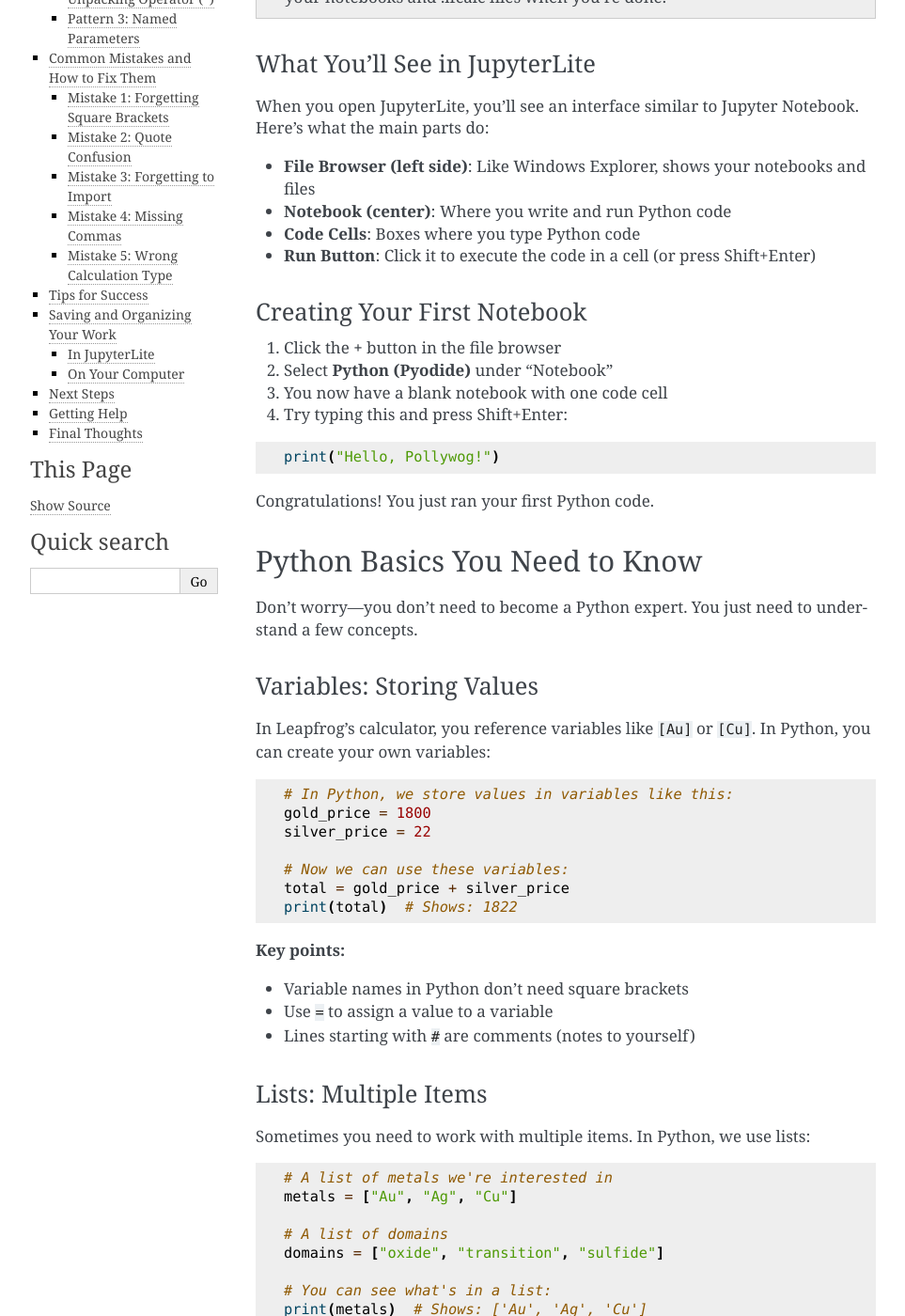
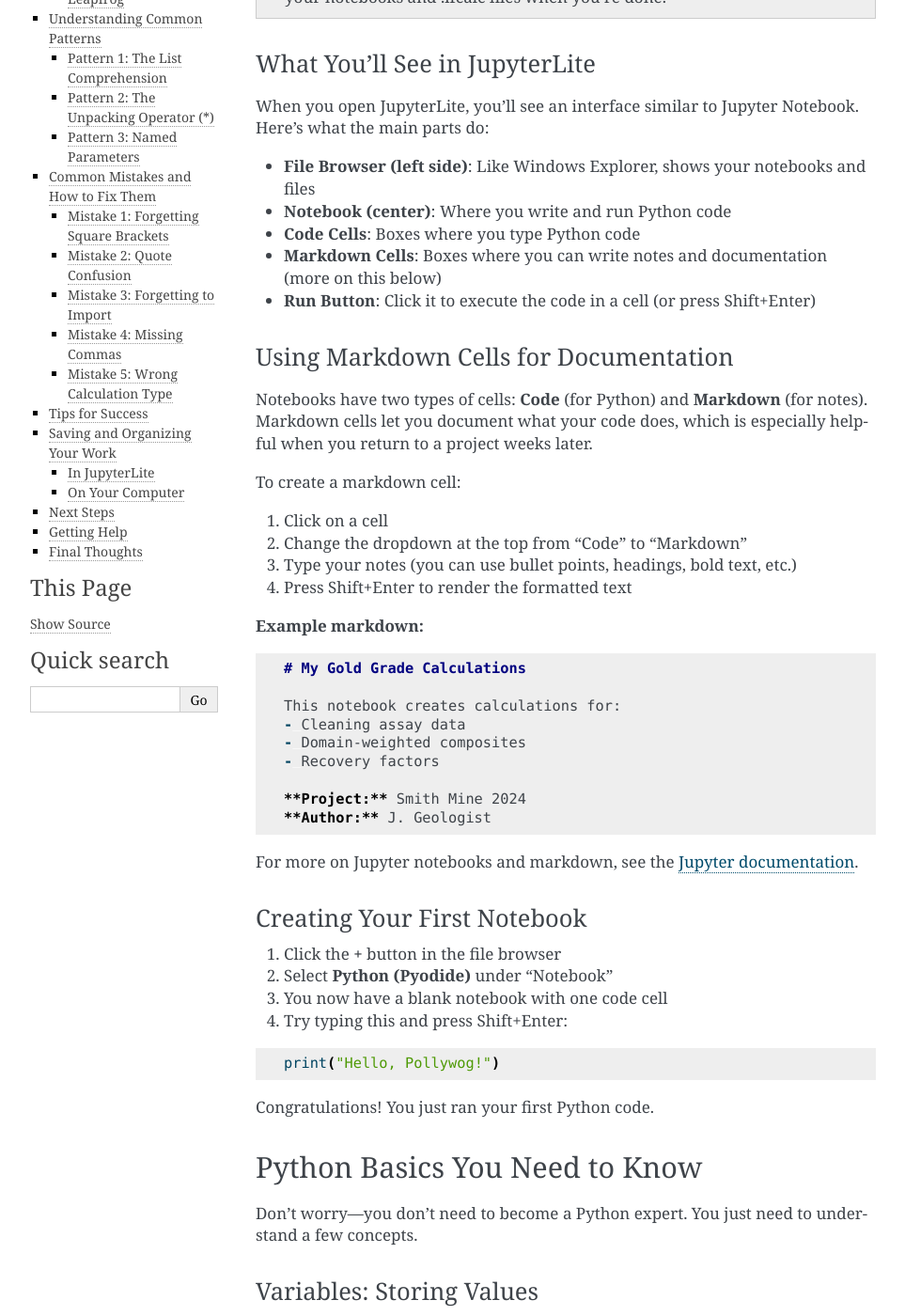
Before and after one commit to endarthur/pollywog, a Sphinx documentation site: the page built from docs/geologist_tutorial.rst, in a window 1280 px wide and 1400 px high, scrolled down 1261 px. Shown: the whole window at 94% size, without its empty margins (148-1111 px from the left). Built offline with Sphinx 7.4.7, drawn with Linux system fonts in a browser that asks for light colours; some of the changed text lies outside the part shown.

Commit message:
Address feedback: add f-strings, markdown cells, autodownload magic, and clarifications
Co-authored-by: endarthur <1152125+endarthur@users.noreply.github.com>

```diff
--- a/docs/geologist_tutorial.rst
+++ b/docs/geologist_tutorial.rst
@@ -48,7 +48,36 @@ When you open JupyterLite, you'll see an interface similar to Jupyter Notebook.
 - **File Browser (left side)**: Like Windows Explorer, shows your notebooks and files
 - **Notebook (center)**: Where you write and run Python code
 - **Code Cells**: Boxes where you type Python code
+- **Markdown Cells**: Boxes where you can write notes and documentation (more on this below)
 - **Run Button**: Click it to execute the code in a cell (or press Shift+Enter)
+
+Using Markdown Cells for Documentation
+~~~~~~~~~~~~~~~~~~~~~~~~~~~~~~~~~~~~~~~
+
+Notebooks have two types of cells: **Code** (for Python) and **Markdown** (for notes). Markdown cells let you document what your code does, which is especially helpful when you return to a project weeks later.
+
+To create a markdown cell:
+
+1. Click on a cell
+2. Change the dropdown at the top from "Code" to "Markdown"
+3. Type your notes (you can use bullet points, headings, bold text, etc.)
+4. Press Shift+Enter to render the formatted text
+
+**Example markdown:**
+
+.. code-block:: markdown
+
+   # My Gold Grade Calculations
+
+   This notebook creates calculations for:
+   - Cleaning assay data
+   - Domain-weighted composites
+   - Recovery factors
+
+   **Project:** Smith Mine 2024
+   **Author:** J. Geologist
+
+For more on Jupyter notebooks and markdown, see the `Jupyter documentation <https://jupyter-notebook.readthedocs.io/en/stable/>`_.
 
 Creating Your First Notebook
 ~~~~~~~~~~~~~~~~~~~~~~~~~~~~~
@@ -120,6 +149,27 @@ Functions do things. You've already used one: ``print()``. Pollywog provides man
    print(total)  # Shows: 15
 
 You'll mostly be *using* functions that Pollywog provides, not creating your own.
+
+Text Formatting with F-Strings
+~~~~~~~~~~~~~~~~~~~~~~~~~~~~~~~
+
+F-strings let you insert variable values into text. You'll use them when creating calculations programmatically:
+
+.. code-block:: python
+
+   metal = "Au"
+   domain = "oxide"
+
+   # Create a variable name by combining text and variables
+   var_name = f"{metal}_{domain}"
+   print(var_name)  # Shows: Au_oxide
+
+   # The f before the quotes makes it an "f-string"
+   # Anything in {curly braces} gets replaced with the variable value
+
+**Think of it as:** A template where you fill in the blanks with variable values.
+
+You'll see f-strings often when creating multiple similar calculations—they let Python do the repetitive work of combining names.
 
 Importing: Getting Tools
 ~~~~~~~~~~~~~~~~~~~~~~~~
@@ -264,7 +314,26 @@ Example 1: Cleaning Assay Data
    # Export for Leapfrog
    cleaning.to_lfcalc("drillhole_cleaning.lfcalc")
 
-After running this code, click the download button that appears below the cell to save ``drillhole_cleaning.lfcalc`` to your computer. Then import it into Leapfrog!
+**Downloading the .lfcalc file:**
+
+You have two options to download your file:
+
+**Option 1: Enable the autodownload magic (recommended)**
+
+First, in a cell at the top of your notebook, run:
+
+.. code-block:: python
+
+   %load_ext pollywog.magics
+   %pollywog autodownload on
+
+Now when you run ``to_lfcalc()``, a download button will appear below the cell. Click it to save the file.
+
+**Option 2: Manual download**
+
+In JupyterLite's file browser (left side), right-click on ``drillhole_cleaning.lfcalc`` and select "Download" to save it to your computer.
+
+Then import it into Leapfrog!
 
 Example 2: Domain-Weighted Grades
 ~~~~~~~~~~~~~~~~~~~~~~~~~~~~~~~~~~
@@ -373,6 +442,9 @@ You'd write nested if statements—messy and hard to read.
 - 1.0 ≤ Au < 3.0: medium_grade
 - Au ≥ 3.0: high_grade
 
+.. note::
+   You need **one more category than you have thresholds**. Here we have 3 thresholds ([0.3, 1.0, 3.0]) and 4 categories (["waste", "low_grade", "medium_grade", "high_grade"]). The thresholds create the boundaries, and the categories fill the ranges.
+
 Example 5: Recovery and Economic Calculations
 ~~~~~~~~~~~~~~~~~~~~~~~~~~~~~~~~~~~~~~~~~~~~~~
 
@@ -412,8 +484,8 @@ Step 1: Open JupyterLite
 2. Create a new Python notebook
 3. Name it something like "My_First_Pollywog_Project"
 
-Step 2: Import Pollywog
-~~~~~~~~~~~~~~~~~~~~~~~~
+Step 2: Import Pollywog and Enable Autodownload
+~~~~~~~~~~~~~~~~~~~~~~~~~~~~~~~~~~~~~~~~~~~~~~~~
 
 In the first cell, type:
 
@@ -423,6 +495,15 @@ In the first cell, type:
    from pollywog.helpers import WeightedAverage, CategoryFromThresholds
 
 Press Shift+Enter to run the cell. If no error appears, you're ready to go!
+
+**Optional but recommended:** In the next cell, enable the autodownload magic so you can easily download .lfcalc files:
+
+.. code-block:: python
+
+   %load_ext pollywog.magics
+   %pollywog autodownload on
+
+This makes a download button appear whenever you export a file with ``to_lfcalc()``.
 
 Step 3: Create Your Calculations
 ~~~~~~~~~~~~~~~~~~~~~~~~~~~~~~~~~
@@ -473,7 +554,9 @@ In the next cell:
    # Export to .lfcalc file
    block_model.to_lfcalc("block_model_calculations.lfcalc")
 
-When you run this cell, a download button appears below it. Click the button to save the file to your computer.
+**If you enabled the autodownload magic:** A download button appears below the cell. Click it to save the file to your computer.
+
+**If you didn't enable the magic:** Right-click on ``block_model_calculations.lfcalc`` in the file browser (left side) and select "Download".
 
 Step 5: Import into Leapfrog
 ~~~~~~~~~~~~~~~~~~~~~~~~~~~~~
@@ -739,7 +822,7 @@ Now that you understand the basics:
 - Converting Excel formulas to Pollywog
 - Building calculation templates for your company
 - Integrating machine learning models (yes, really!)
-- Automating entire estimation workflows
+- Automating pre and post-processing workflows (the estimation itself still needs to be done in Leapfrog)
 
 Getting Help
 ------------
```
